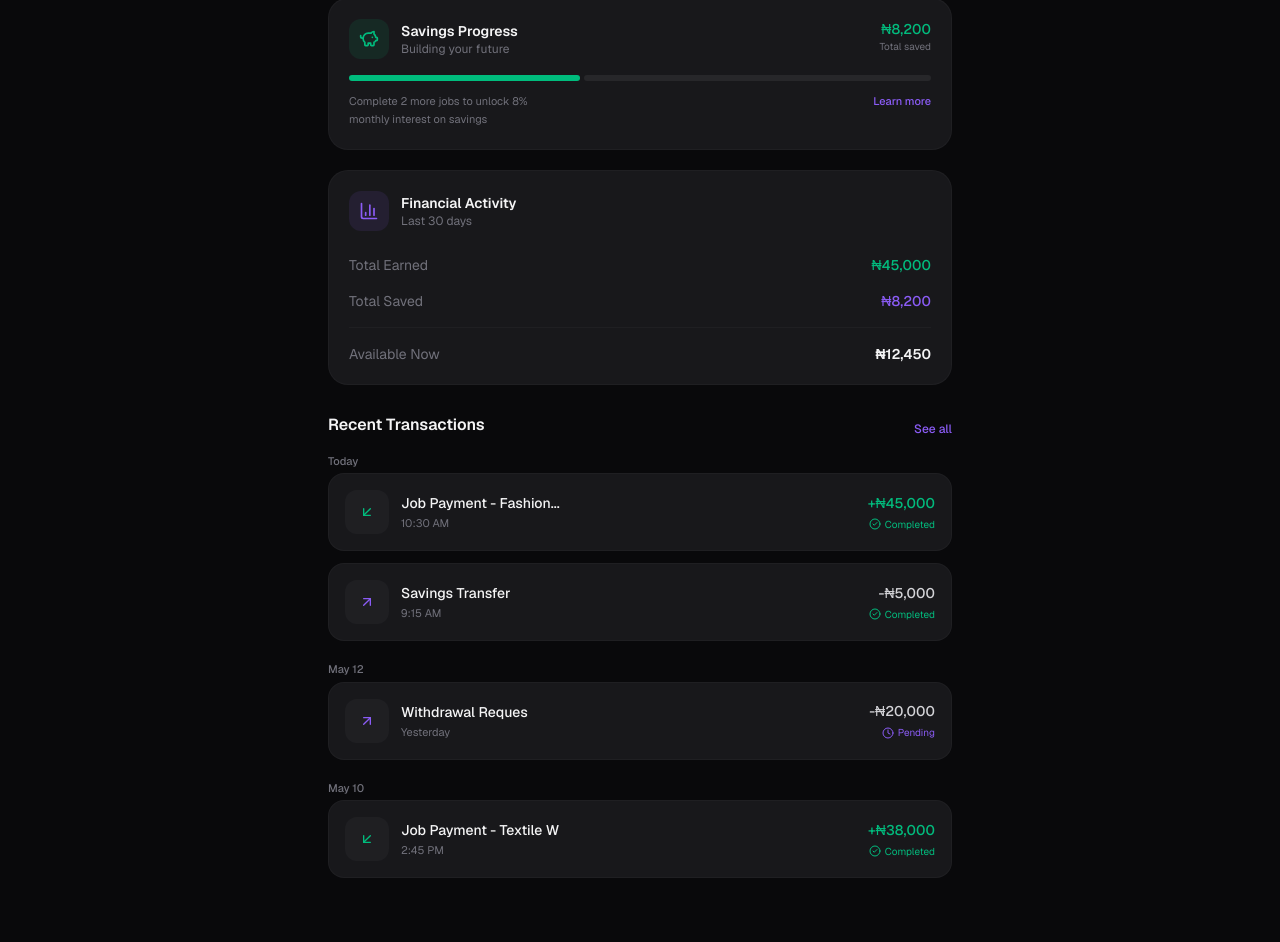
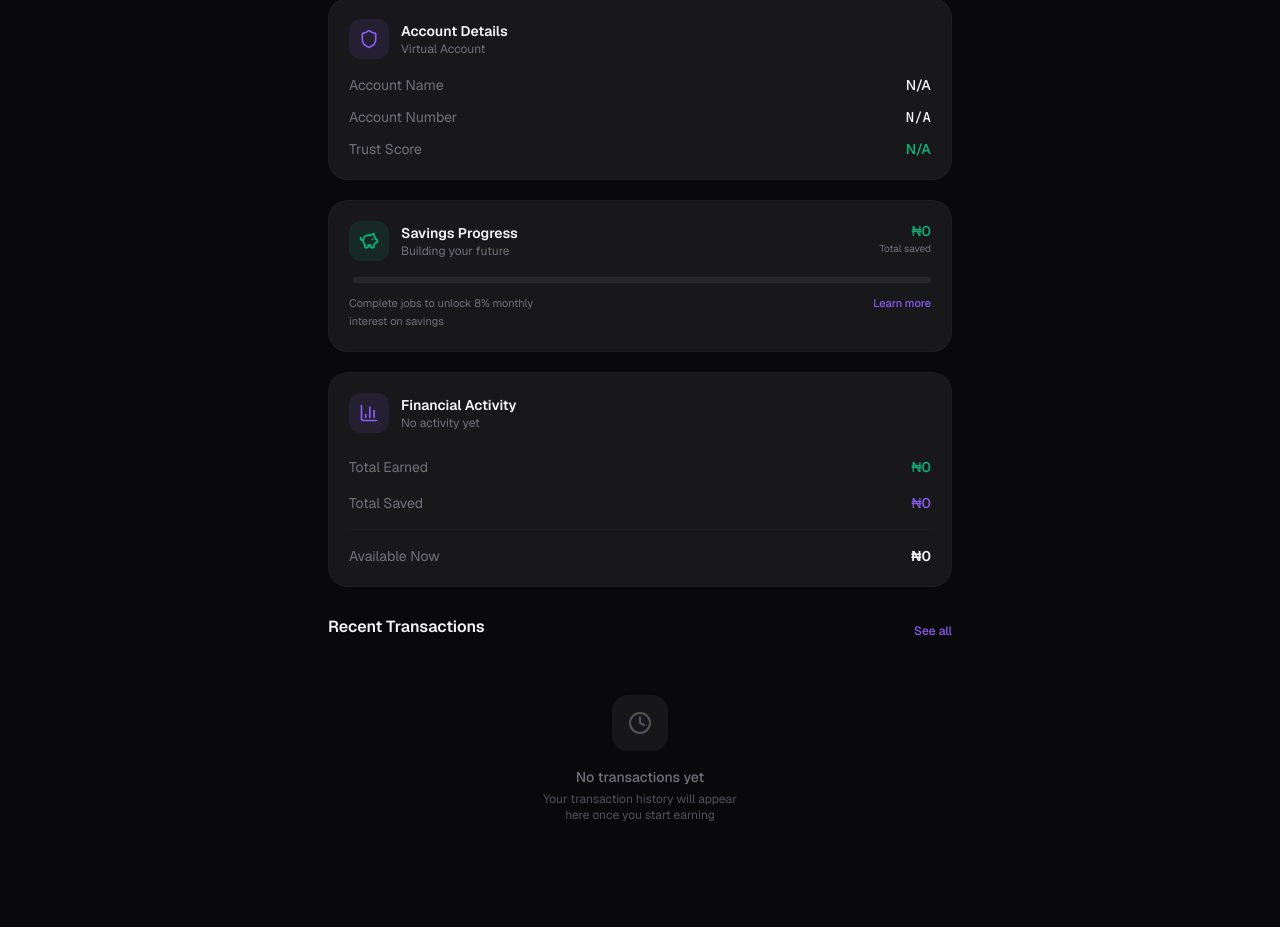
Before and after one commit to David3Emmanuel/oloja, a Next.js app in the folder frontend/: page /wallet in a window 1280 px wide. Shown: the part 314-1256 px from the top of the page. Built offline with nearby package versions, Linux system fonts and the light colour scheme.

Commit message:
feat: implement user authentication context and initial onboarding flow components

```diff
--- a/frontend/app/layout.tsx
+++ b/frontend/app/layout.tsx
@@ -1,6 +1,7 @@
 import type { Metadata } from "next";
 import { Geist, Geist_Mono } from "next/font/google";
 import "./globals.css";
+import { UserProvider } from "@/context/UserContext";
 
 const geistSans = Geist({
   variable: "--font-geist-sans",
@@ -14,7 +15,7 @@ const geistMono = Geist_Mono({
 
 export const metadata: Metadata = {
   title: "Oloja",
-  description: "Generated by create next app",
+  description: "Oloja connects individuals with local opportunities",
 };
 
 export default function RootLayout({
@@ -28,7 +29,9 @@ export default function RootLayout({
       className={`${geistSans.variable} ${geistMono.variable} h-full antialiased dark`}
     >
       <body className="min-h-full flex flex-col">
+        <UserProvider>
           {children}
+        </UserProvider>
       </body>
     </html>
   );
--- a/frontend/components/dashboard/DashboardScreen.tsx
+++ b/frontend/components/dashboard/DashboardScreen.tsx
@@ -1,6 +1,9 @@
-import React from "react";
+import React, { useState, useEffect } from "react";
 import Link from "next/link";
-import { Menu, User, Wallet, Shield, ChevronRight, MapPin, Clock, TrendingUp, PiggyBank } from "lucide-react";
+import { Menu, User, Wallet, Shield, ChevronRight, MapPin, Clock, TrendingUp, PiggyBank, ArrowRight } from "lucide-react";
+import { useUser } from "@/context/UserContext";
+
+const API_BASE = "https://oloja-production.up.railway.app";
 
 interface DashboardScreenProps {
   onOpenMenu: () => void;
@@ -9,6 +12,73 @@ interface DashboardScreenProps {
 }
 
 export function DashboardScreen({ onOpenMenu, onViewWallet, onViewJob }: DashboardScreenProps) {
+  const { user } = useUser();
+
+  const [trustScore, setTrustScore] = useState<number | null>(null);
+  const [transactionCount, setTransactionCount] = useState<number>(0);
+  const [isLoadingTrust, setIsLoadingTrust] = useState(true);
+
+  const [opportunities, setOpportunities] = useState<any[]>([]);
+  const [isLoadingOpps, setIsLoadingOpps] = useState(true);
+
+  // Fetch trust score using the user's actual virtual account number
+  useEffect(() => {
+    const fetchTrustScore = async () => {
+      const acctNum = user?.virtualAccount?.virtual_account_number;
+      if (!acctNum) {
+        // Fall back to the trust score stored during onboarding
+        setTrustScore(user?.trustScore ?? null);
+        setIsLoadingTrust(false);
+        return;
+      }
+      try {
+        const response = await fetch(`${API_BASE}/api/trust/${acctNum}`);
+        if (!response.ok) throw new Error('Failed to fetch trust score');
+        const data = await response.json();
+        setTrustScore(data.trustScore);
+        setTransactionCount(data.transactionCount ?? 0);
+      } catch (err) {
+        console.error(err);
+        // Fall back to context value
+        setTrustScore(user?.trustScore ?? null);
+      } finally {
+        setIsLoadingTrust(false);
+      }
+    };
+    fetchTrustScore();
+  }, [user]);
+
+  // Fetch matched opportunities using the user's profile data
+  useEffect(() => {
+    const fetchOpportunities = async () => {
+      setIsLoadingOpps(true);
+      try {
+        const queryParams = new URLSearchParams({
+          skills: user?.skills?.join(',') || '',
+          location: user?.location || '',
+          languages: user?.languages?.join(',') || '',
+        });
+        const res = await fetch(`${API_BASE}/api/opportunities/match?${queryParams}`);
+        if (!res.ok) throw new Error('Failed to fetch opportunities');
+        const data = await res.json();
+        setOpportunities(data.matches || []);
+      } catch (err) {
+        console.error(err);
+      } finally {
+        setIsLoadingOpps(false);
+      }
+    };
+    fetchOpportunities();
+  }, [user]);
+
+  // Derive a time-of-day greeting
+  const getGreeting = () => {
+    const hour = new Date().getHours();
+    if (hour < 12) return "Good morning";
+    if (hour < 17) return "Good afternoon";
+    return "Good evening";
+  };
+
   return (
     <div className="flex-1 flex flex-col h-full bg-white dark:bg-[#09090b] text-zinc-900 dark:text-white">
       {/* Header */}
@@ -23,7 +93,7 @@ export function DashboardScreen({ onOpenMenu, onViewWallet, onViewJob }: Dashboa
 
       <div className="flex-1 overflow-y-auto px-4 sm:px-6 pb-8 no-scrollbar w-full max-w-7xl mx-auto">
         <div className="mb-6 max-w-2xl mx-auto w-full">
-          <h1 className="text-2xl font-bold mb-1 tracking-tight">Good morning, Gemini</h1>
+          <h1 className="text-2xl font-bold mb-1 tracking-tight">{getGreeting()}, {user?.firstName || "there"}</h1>
           <p className="text-zinc-500 dark:text-zinc-400 text-sm">Here are your opportunities today</p>
         </div>
 
@@ -40,7 +110,7 @@ export function DashboardScreen({ onOpenMenu, onViewWallet, onViewJob }: Dashboa
                 Your Wallet
               </div>
               <div className="text-4xl font-bold tracking-tight mb-4 text-white">
-                ₦12,450.00
+                ₦0.00
               </div>
               <div className="text-white/80 text-xs mb-4">Available balance</div>
               <div className="flex items-center text-sm font-medium text-white">
@@ -56,11 +126,15 @@ export function DashboardScreen({ onOpenMenu, onViewWallet, onViewJob }: Dashboa
                 </div>
                 <div>
                   <h3 className="font-semibold">Trust Score</h3>
-                  <p className="text-zinc-500 dark:text-zinc-400 text-xs">Building your identity</p>
+                  <p className="text-zinc-500 dark:text-zinc-400 text-xs">
+                    {transactionCount > 0 ? `Based on ${transactionCount} transactions` : "Building your identity"}
+                  </p>
                 </div>
               </div>
               <div className="text-right">
-                <div className="text-2xl font-bold text-emerald-500 mb-1">320</div>
+                <div className="text-2xl font-bold text-emerald-500 mb-1">
+                  {isLoadingTrust ? "..." : trustScore !== null ? trustScore : "N/A"}
+                </div>
                 <button className="text-xs text-zinc-500 dark:text-zinc-400 hover:text-zinc-900 dark:text-white transition-colors">View</button>
               </div>
             </div>
@@ -78,11 +152,17 @@ export function DashboardScreen({ onOpenMenu, onViewWallet, onViewJob }: Dashboa
               </div>
               <div className="flex justify-between items-end mb-3">
                 <span className="text-sm text-zinc-500 dark:text-zinc-400">Estimated Monthly</span>
-                <span className="text-lg font-bold text-emerald-500">₦187,000</span>
+                <span className="text-lg font-bold text-emerald-500">
+                  {opportunities.length > 0
+                    ? `₦${opportunities.reduce((sum: number, o: any) => sum + (o.pay || 0), 0).toLocaleString()}`
+                    : "₦0"}
+                </span>
               </div>
               <div className="flex justify-between items-end">
                 <span className="text-sm text-zinc-500 dark:text-zinc-400">With matched jobs</span>
-                <span className="text-sm font-medium text-[#8b5cf6]">+42%</span>
+                <span className="text-sm font-medium text-[#8b5cf6]">
+                  {opportunities.length > 0 ? `${opportunities.length} found` : "—"}
+                </span>
               </div>
             </div>
 
@@ -117,25 +197,30 @@ export function DashboardScreen({ onOpenMenu, onViewWallet, onViewJob }: Dashboa
                   See all <ChevronRight className="w-4 h-4" />
                 </button>
               </div>
+
+              {isLoadingOpps && (
+                <div className="text-center text-zinc-500 py-8 text-sm">Loading recommendations...</div>
+              )}
+
+              {!isLoadingOpps && opportunities.length === 0 && (
+                <div className="text-center text-zinc-500 py-8 bg-zinc-50 dark:bg-[#18181b] rounded-2xl border border-zinc-200 dark:border-zinc-800 text-sm">
+                  No matched opportunities yet. Complete your profile to get personalised recommendations.
+                </div>
+              )}
+
               <div className="flex flex-col gap-4 w-full">
-                <JobCard
-                  title="Fashion Designer"
-                  company="Alaro Fashion House"
-                  match="95%"
-                  distance="2.3 km"
-                  duration="6 months"
-                  pay="₦45,000/week"
-                  onClick={() => onViewJob("job-1")}
-                />
-                <JobCard
-                  title="Textile Specialist"
-                  company="Balogun Textiles"
-                  match="88%"
-                  distance="5.7 km"
-                  duration="3 months"
-                  pay="₦38,000/week"
-                  onClick={() => onViewJob("job-2")}
-                />
+                {!isLoadingOpps && opportunities.slice(0, 3).map((job: any) => (
+                  <JobCard
+                    key={job.id}
+                    title={job.title}
+                    company={job.postedBy || job.category || ""}
+                    match={`${job.matchPercentage ?? 0}%`}
+                    distance={job.distance || job.location || "Remote"}
+                    duration={job.duration || "N/A"}
+                    pay={`₦${(job.pay || 0).toLocaleString()}/${job.payFrequency?.replace('_', ' ') || 'job'}`}
+                    onClick={() => onViewJob(job.id)}
+                  />
+                ))}
               </div>
             </div>
           </div>
@@ -187,6 +272,3 @@ function JobCard({ title, company, match, distance, duration, pay, onClick }: Jo
     </div>
   );
 }
-
-// Ensure you have ArrowRight from lucide-react if JobCard uses it
-import { ArrowRight } from "lucide-react";
--- a/frontend/components/dashboard/WalletScreen.tsx
+++ b/frontend/components/dashboard/WalletScreen.tsx
@@ -1,16 +1,51 @@
-import React, { useState } from "react";
-import { Menu, Eye, Download, Send, Plus, PiggyBank, BarChart3, ArrowDownLeft, ArrowUpRight, Clock, CheckCircle2, EyeOff } from "lucide-react";
+import React, { useState, useEffect } from "react";
+import { Menu, Eye, Download, Send, Plus, PiggyBank, BarChart3, ArrowDownLeft, ArrowUpRight, Clock, CheckCircle2, EyeOff, Shield } from "lucide-react";
+import { useUser } from "@/context/UserContext";
+
+const API_BASE = "https://oloja-production.up.railway.app";
 
 interface WalletScreenProps {
   onOpenMenu: () => void;
 }
 
 export function WalletScreen({ onOpenMenu }: WalletScreenProps) {
+  const { user } = useUser();
   const [showWalletAmount, setShowWalletAmount] = useState(false);
+  const [trustScore, setTrustScore] = useState<number | null>(null);
+  const [transactionCount, setTransactionCount] = useState<number>(0);
+  const [isLoadingTrust, setIsLoadingTrust] = useState(true);
+
+  const walletBalance = "₦0.00";
 
   const handleShowWalletAmount = () => {
     setShowWalletAmount(prev => !prev);
   };
+
+  // Fetch trust score for the wallet view
+  useEffect(() => {
+    const fetchTrustScore = async () => {
+      const acctNum = user?.virtualAccount?.virtual_account_number;
+      if (!acctNum) {
+        setTrustScore(user?.trustScore ?? null);
+        setIsLoadingTrust(false);
+        return;
+      }
+      try {
+        const response = await fetch(`${API_BASE}/api/trust/${acctNum}`);
+        if (!response.ok) throw new Error('Failed to fetch trust score');
+        const data = await response.json();
+        setTrustScore(data.trustScore);
+        setTransactionCount(data.transactionCount ?? 0);
+      } catch (err) {
+        console.error(err);
+        setTrustScore(user?.trustScore ?? null);
+      } finally {
+        setIsLoadingTrust(false);
+      }
+    };
+    fetchTrustScore();
+  }, [user]);
+
   return (
     <div className="flex-1 flex flex-col h-full bg-[#09090b] text-zinc-100 relative overflow-x-hidden">
       {/* Header */}
@@ -32,7 +67,7 @@ export function WalletScreen({ onOpenMenu }: WalletScreenProps) {
             </button>
           </div>
           <div className="text-[38px] leading-none font-bold tracking-tight mb-8 relative z-10 text-white">
-            {showWalletAmount ? '₦12,450.00' : '**********'}
+            {showWalletAmount ? walletBalance : '**********'}
           </div>
 
           <div className="flex gap-3 relative z-10">
@@ -51,6 +86,33 @@ export function WalletScreen({ onOpenMenu }: WalletScreenProps) {
           <div className="absolute top-0 right-0 w-64 h-64 bg-white/10 rounded-full -translate-y-1/3 translate-x-1/4 pointer-events-none" />
         </div>
 
+        {/* Account Info */}
+        <div className="bg-[#18181b] border border-zinc-800/50 rounded-[20px] p-5 flex flex-col gap-3">
+          <div className="flex items-center gap-3 mb-1">
+            <div className="w-10 h-10 rounded-xl bg-[#8b5cf6]/10 flex items-center justify-center text-[#8b5cf6]">
+              <Shield className="w-5 h-5" />
+            </div>
+            <div>
+              <h3 className="font-semibold text-sm">Account Details</h3>
+              <p className="text-zinc-500 text-xs">{user?.virtualAccount?.bank || "Virtual Account"}</p>
+            </div>
+          </div>
+          <div className="flex justify-between items-center text-sm">
+            <span className="text-zinc-500">Account Name</span>
+            <span className="font-medium">{user?.virtualAccount?.account_name || `${user?.firstName ?? ''} ${user?.lastName ?? ''}`.trim() || "N/A"}</span>
+          </div>
+          <div className="flex justify-between items-center text-sm">
+            <span className="text-zinc-500">Account Number</span>
+            <span className="font-medium font-mono">{user?.virtualAccount?.virtual_account_number || "N/A"}</span>
+          </div>
+          <div className="flex justify-between items-center text-sm">
+            <span className="text-zinc-500">Trust Score</span>
+            <span className="font-medium text-emerald-500">
+              {isLoadingTrust ? "..." : trustScore !== null ? trustScore : "N/A"}
+            </span>
+          </div>
+        </div>
+
         {/* Savings Progress */}
         <div className="bg-[#18181b] border border-zinc-800/50 rounded-[20px] p-5 flex flex-col">
           <div className="flex justify-between items-start mb-4">
@@ -64,17 +126,17 @@ export function WalletScreen({ onOpenMenu }: WalletScreenProps) {
               </div>
             </div>
             <div className="text-right">
-              <div className="text-emerald-500 font-medium text-sm">₦8,200</div>
+              <div className="text-emerald-500 font-medium text-sm">₦0</div>
               <div className="text-zinc-500 text-[10px]">Total saved</div>
             </div>
           </div>
           <div className="flex gap-1 mb-3">
-            <div className="h-1.5 flex-[4] bg-emerald-500 rounded-full"></div>
-            <div className="h-1.5 flex-[6] bg-zinc-800 rounded-full"></div>
+            <div className="h-1.5 flex-[0] bg-emerald-500 rounded-full"></div>
+            <div className="h-1.5 flex-[10] bg-zinc-800 rounded-full"></div>
           </div>
           <div className="flex justify-between items-start">
             <p className="text-zinc-500 text-[11px] max-w-[200px] leading-relaxed">
-              Complete 2 more jobs to unlock 8% monthly interest on savings
+              Complete jobs to unlock 8% monthly interest on savings
             </p>
             <button className="text-[#8b5cf6] text-[11px] font-medium hover:underline shrink-0">
               Learn more
@@ -90,21 +152,23 @@ export function WalletScreen({ onOpenMenu }: WalletScreenProps) {
             </div>
             <div>
               <h3 className="font-semibold text-sm">Financial Activity</h3>
-              <p className="text-zinc-500 text-xs">Last 30 days</p>
+              <p className="text-zinc-500 text-xs">
+                {transactionCount > 0 ? `${transactionCount} transactions recorded` : "No activity yet"}
+              </p>
             </div>
           </div>
           <div className="space-y-4">
             <div className="flex justify-between items-center text-sm">
               <span className="text-zinc-500">Total Earned</span>
-              <span className="font-medium text-emerald-500">₦45,000</span>
+              <span className="font-medium text-emerald-500">₦0</span>
             </div>
             <div className="flex justify-between items-center text-sm">
               <span className="text-zinc-500">Total Saved</span>
-              <span className="font-medium text-[#8b5cf6]">₦8,200</span>
+              <span className="font-medium text-[#8b5cf6]">₦0</span>
             </div>
             <div className="flex justify-between items-center text-sm pt-4 border-t border-zinc-800/50">
               <span className="text-zinc-500">Available Now</span>
-              <span className="font-semibold">₦12,450</span>
+              <span className="font-semibold">₦0</span>
             </div>
           </div>
         </div>
@@ -117,47 +181,15 @@ export function WalletScreen({ onOpenMenu }: WalletScreenProps) {
           </div>
 
           <div className="space-y-3">
-            <div className="text-zinc-500 text-[11px] font-medium mb-1">Today</div>
-            <Transaction
-              icon={<ArrowDownLeft className="w-4 h-4 text-emerald-500" />}
-              title="Job Payment - Fashion..."
-              time="10:30 AM"
-              amount="+₦45,000"
-              status="Completed"
-              statusColor="text-emerald-500"
-              statusIcon={<CheckCircle2 className="w-3 h-3 mr-1" />}
-            />
-            <Transaction
-              icon={<ArrowUpRight className="w-4 h-4 text-[#8b5cf6]" />}
-              title="Savings Transfer"
-              time="9:15 AM"
-              amount="-₦5,000"
-              status="Completed"
-              statusColor="text-emerald-500"
-              statusIcon={<CheckCircle2 className="w-3 h-3 mr-1" />}
-            />
-
-            <div className="text-zinc-500 text-[11px] font-medium mb-1 mt-5">May 12</div>
-            <Transaction
-              icon={<ArrowUpRight className="w-4 h-4 text-[#8b5cf6]" />}
-              title="Withdrawal Reques"
-              time="Yesterday"
-              amount="-₦20,000"
-              status="Pending"
-              statusColor="text-[#8b5cf6]"
-              statusIcon={<Clock className="w-3 h-3 mr-1" />}
-            />
-
-            <div className="text-zinc-500 text-[11px] font-medium mb-1 mt-5">May 10</div>
-            <Transaction
-              icon={<ArrowDownLeft className="w-4 h-4 text-emerald-500" />}
-              title="Job Payment - Textile W"
-              time="2:45 PM"
-              amount="+₦38,000"
-              status="Completed"
-              statusColor="text-emerald-500"
-              statusIcon={<CheckCircle2 className="w-3 h-3 mr-1" />}
-            />
+            <div className="flex flex-col items-center justify-center py-10 text-center">
+              <div className="w-14 h-14 rounded-2xl bg-zinc-800/50 flex items-center justify-center mb-4">
+                <Clock className="w-6 h-6 text-zinc-600" />
+              </div>
+              <p className="text-zinc-500 text-sm font-medium mb-1">No transactions yet</p>
+              <p className="text-zinc-600 text-xs max-w-[220px]">
+                Your transaction history will appear here once you start earning
+              </p>
+            </div>
           </div>
         </div>
       </div>
--- /dev/null
+++ b/frontend/context/UserContext.tsx
@@ -0,0 +1,50 @@
+"use client";
+
+import React, { createContext, useContext, useState, ReactNode } from "react";
+
+export interface VirtualAccount {
+  virtual_account_number: string;
+  bank: string;
+  account_name: string;
+}
+
+export interface User {
+  userId: string;
+  firstName: string;
+  lastName: string;
+  email: string;
+  phone: string;
+  role: string;
+  skills: string[];
+  languages: string[];
+  location: string;
+  experience: string;
+  virtualAccount: VirtualAccount;
+  trustScore: number;
+  createdAt: string;
+}
+
+interface UserContextType {
+  user: User | null;
+  setUser: (user: User | null) => void;
+}
+
+const UserContext = createContext<UserContextType | undefined>(undefined);
+
+export function UserProvider({ children }: { children: ReactNode }) {
+  const [user, setUser] = useState<User | null>(null);
+
+  return (
+    <UserContext.Provider value={{ user, setUser }}>
+      {children}
+    </UserContext.Provider>
+  );
+}
+
+export function useUser() {
+  const context = useContext(UserContext);
+  if (context === undefined) {
+    throw new Error("useUser must be used within a UserProvider");
+  }
+  return context;
+}
```
Also changed, not shown: frontend/app/opportunities/page.tsx (+61 -61 lines), frontend/app/page.tsx (+58 -4 lines), frontend/components/dashboard/WalletSuccessScreen.tsx (+9 -4 lines), frontend/components/onboarding/AuthStep.tsx (+5 -3 lines), frontend/components/onboarding/ExperienceStep.tsx (+5 -3 lines).
